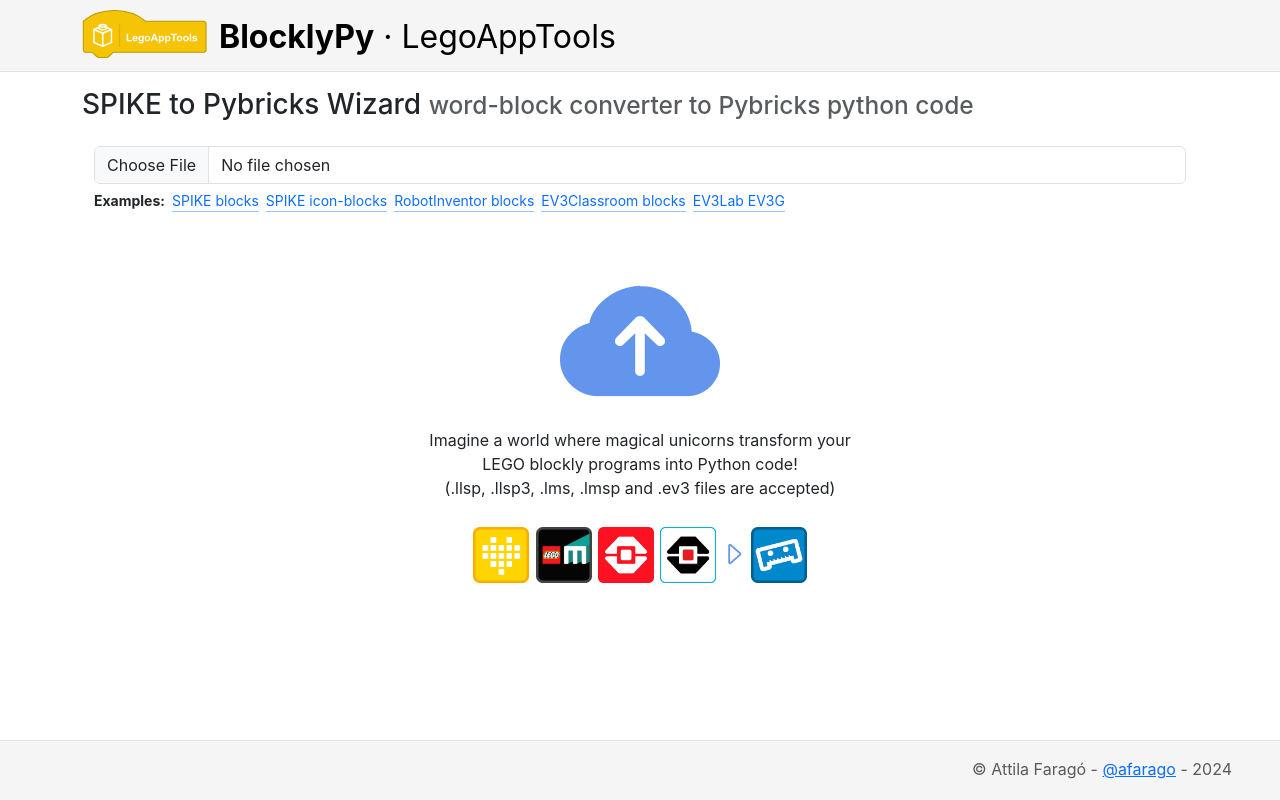
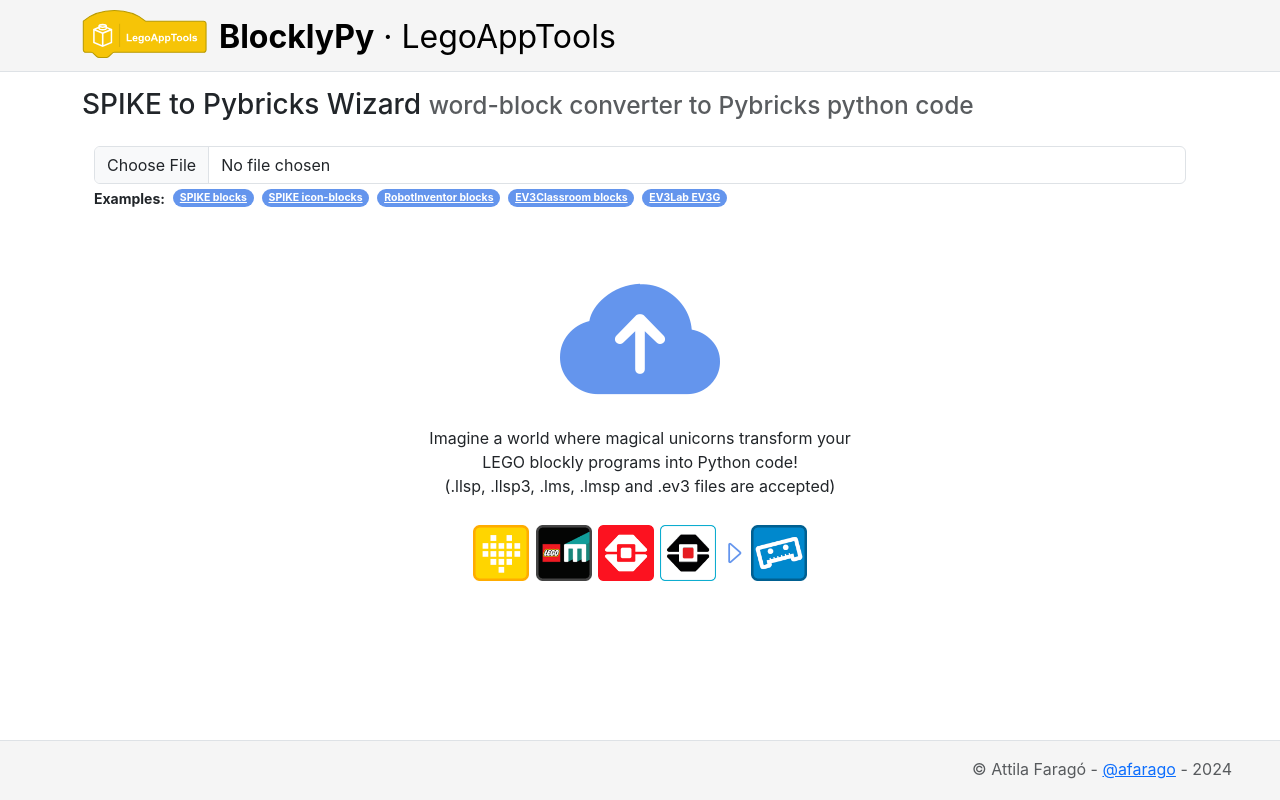
Before and after one commit to afarago/blpy.attilafarago.hu, a React (Create React App) app: page / in a window 1280 px wide. Built offline with nearby package versions, Linux system fonts and the light colour scheme.

Commit message:
style: update example button styles and replace with badges

```diff
--- a/src/App.scss
+++ b/src/App.scss
@@ -201,24 +201,10 @@
 }
 
 .example-content-button {
-    font-size: 1em;
-    margin: 0;
-    padding: 0;
-    margin-left: 0.5em;
-    border: 0;
-    outline: 0;
-    vertical-align: unset;
-    user-select: none;
-    text-decoration: none;
-    border-bottom: 1px solid rgba($border-color, 0.5);
-    border-radius: 0;
-
+    background-color: #6495ed !important;
     &:hover {
-        border-bottom: 1px solid rgba($border-color, 1);
-    }
-
-    &:focus {
-        box-shadow: none;
-        border-bottom: 2px solid rgba($border-color, 1);
+        left: 2px;
+        bottom: 1px;
+        position: relative;
     }
 }
--- a/src/FileSelector.tsx
+++ b/src/FileSelector.tsx
@@ -1,7 +1,8 @@
 import React, { useEffect, useRef } from 'react';
 
-import Button from 'react-bootstrap/Button';
+import Badge from 'react-bootstrap/Badge';
 import Form from 'react-bootstrap/Form';
+import Stack from 'react-bootstrap/Stack';
 import { useHotkeys } from 'react-hotkeys-hook';
 
 interface FileSelectorProps {
@@ -95,18 +96,23 @@
 
             <div className="file-examples col-sm-12 m-0 p-0 pt-1">
                 <small>
+                    <Stack direction="horizontal" gap={2}>
                         <b>Examples:</b>
                         {examples.map((example, index) => (
-                        <Button
-                            variant="link"
+                            <Badge
+                                pill
                                 key={example.file}
+                                data-file={example.file}
+                                // bg="primary"
+                                onClick={handleExampleButtonClick}
+                                as="a"
+                                href="#"
                                 className="example-content-button"
-                            data-file={example.file}
-                            onClick={handleExampleButtonClick}
                             >
                                 {example.label}
-                        </Button>
+                            </Badge>
                         ))}
+                    </Stack>
                 </small>
             </div>
         </div>
```
Lines whose indentation alone changed are shown as unchanged.
